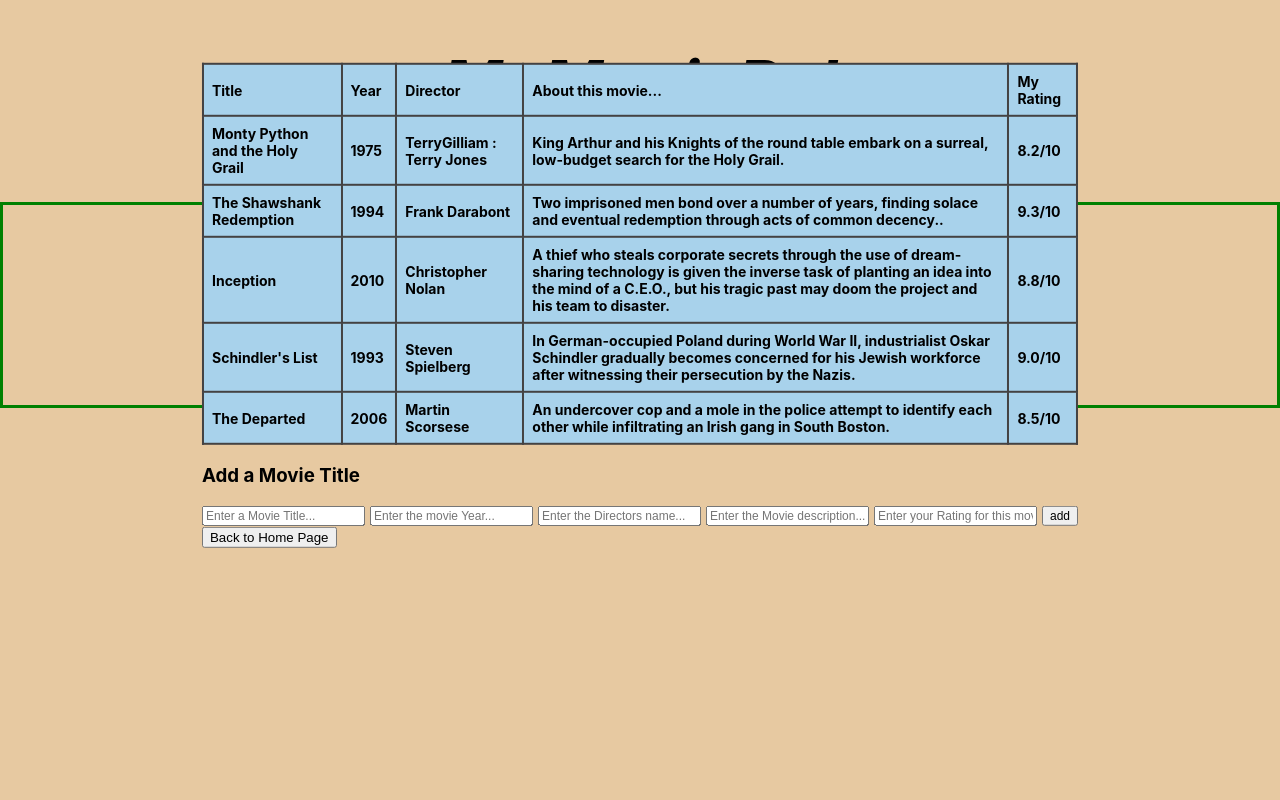
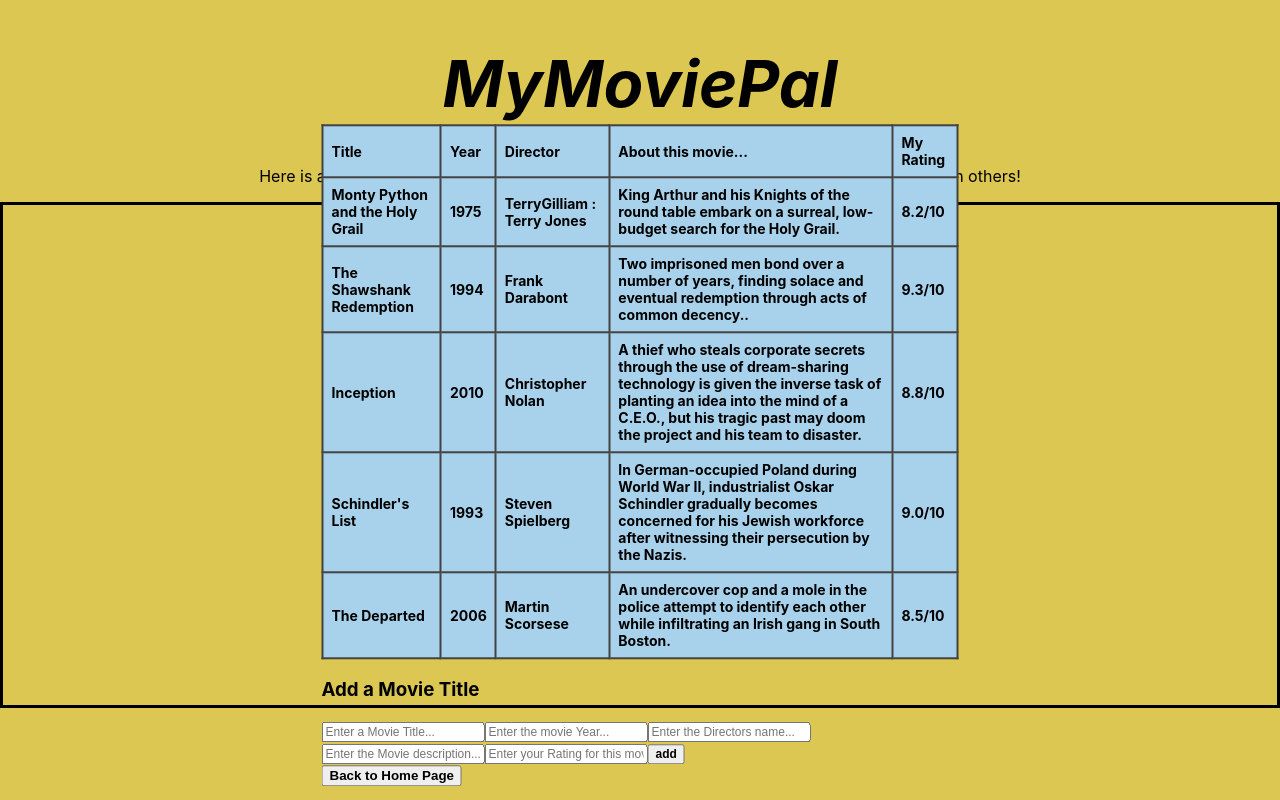
Before and after one commit to Allen-Craig/MyMoviePal, a React (Create React App) app: page /mymovies in a window 1280 px wide. Built offline with nearby package versions, Linux system fonts and the light colour scheme.

Commit message:
added new favicon and altered CSS:index

```diff
--- a/src/Home.js
+++ b/src/Home.js
@@ -12,7 +12,8 @@
           your favorite movies!
         </p>
       </div>
-      <form class="form">
+      <div></div>
+      <form>
         {" "}
         <div class="container">
           <label for="sign-in-user-name">
--- a/src/MyMovies.js
+++ b/src/MyMovies.js
@@ -98,11 +98,13 @@
               placeholder="Enter your Rating for this movie..."
               onChange={handleAddFormChange}
             />
-            <button type="submit">add</button>
+            <button type="submit">
+              <b>add</b>
+            </button>
           </form>
 
           <button className="home-button" onClick={() => navigate("/")}>
-            Back to Home Page
+            <b>Back to Home Page</b>
           </button>
         </div>
       </div>
--- a/src/index.css
+++ b/src/index.css
@@ -1,9 +1,16 @@
 body {
-  background-color: rgb(231, 201, 161);
+  background-color: rgb(219, 199, 82);
+  /* background-image: url("https://i.imgur.com/prxM7VG.jpg");
+  background-repeat: no-repeat;
+  background-size: cover;
+  height: 500px;
+  width: 700px;*/
+
   margin: 0;
   font-family: -apple-system, BlinkMacSystemFont, "Segoe UI", Roboto, Oxygen,
     Ubuntu, Cantarell, "Open Sans", "Helvetica Neue", sans-serif;
 }
+
 h1 {
   text-align: center;
   font-size: 65px;
@@ -13,9 +20,9 @@
   text-align: center;
 }
 .container {
-  height: 200px;
+  height: 500px;
   position: relative;
-  border: 3px solid green;
+  border: 3px solid;
 }
 
 .vertical-center {
@@ -41,24 +48,23 @@
 
 th,
 td {
+  background-color: rgb(168, 210, 235);
   border: 2px solid #444242;
   text-align: left;
   padding: 8px;
   font-size: 14px;
 }
 
-th {
-  background-color: rgb(168, 210, 235);
-}
-
-td {
-  background-color: rgb(205, 235, 253);
-}
-
-form {
+/*form {
+  margin: 0;
+  position: absolute;
+  top: 50%;
+  left: 50%;
+  -ms-transform: translate(-50%, -50%);
+  transform: translate(-50%, -50%);
   display: flex;
   gap: 5px;
-}
+}*/
 
 form td:last-child {
   display: flex;
```
Also changed, not shown: 1 other file (tests, documents, lock files or other folders).
